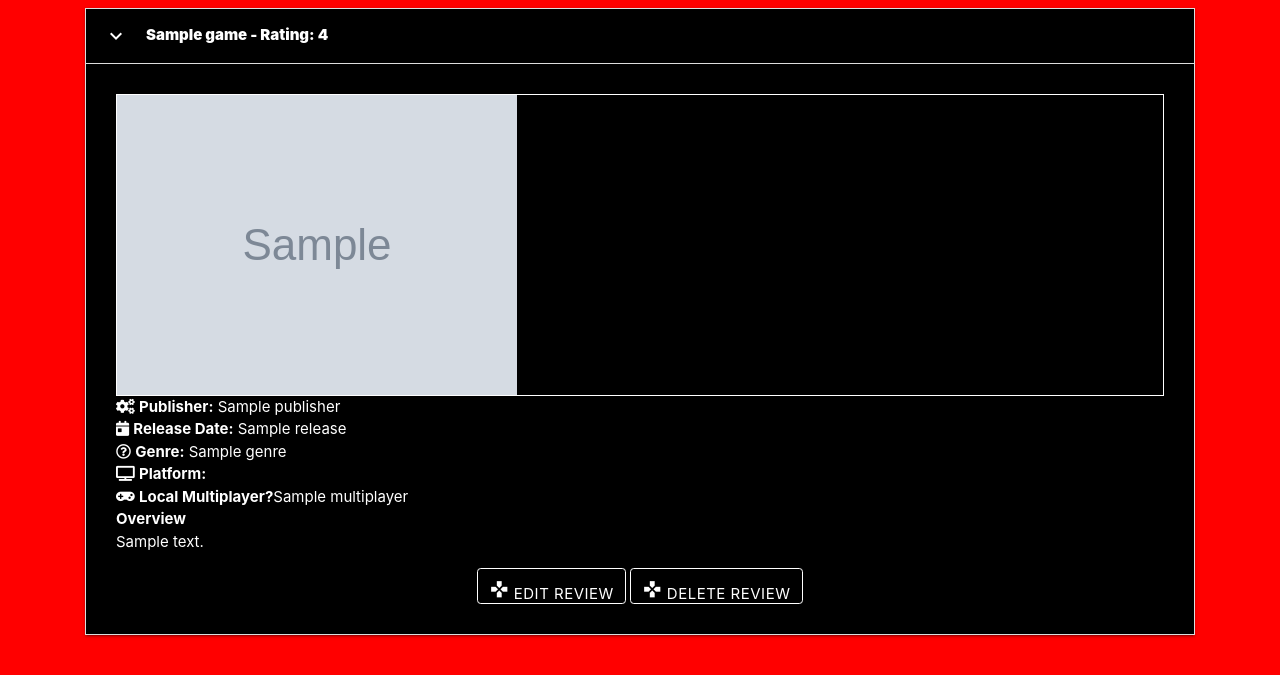
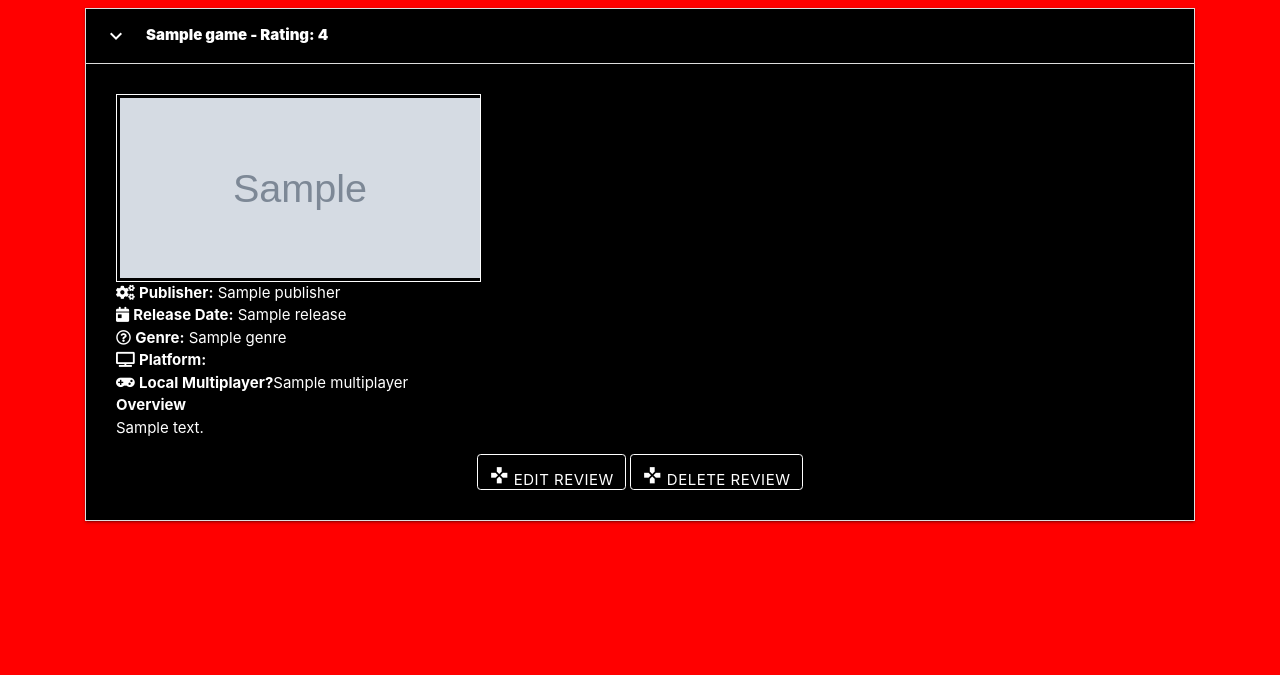
Before and after one commit to djjtyn/WhatGame, a Flask app: page /view_games in a window 1280 px wide, after a click that opens the changed part. Shown: the top 675 px of the page. Run offline with Flask 2, Linux system fonts and the light colour scheme; grey boxes marked "Sample" are stand-in pictures; a database or web service that is not in the repository returns one stand-in record (values such as "Sample title"); some libraries are stand-ins or nearby versions.

Commit message:
width changed for game screenshot image

```diff
--- a/static/css/style.css
+++ b/static/css/style.css
@@ -78,6 +78,8 @@ form .form-center-button{
 
  .collapsible-body .game_img {
      border: 1px solid white;
+     width: 365px;
+     padding: 3px;
  }
 
 .collapsible-body a {
--- a/templates/games.html
+++ b/templates/games.html
@@ -10,7 +10,7 @@
         </div><!--Game Name & Rating-->
       <div class="collapsible-body">
         <div class="game_img">
-          <img src = "{{game.image}}" />
+          <img src = "{{game.image}}" height="180px" width="360px"/>
         </div><!--Game Image first in accordian body-->
         <div class="publisher">
           <i class="fas fa-cogs"></i>
```
